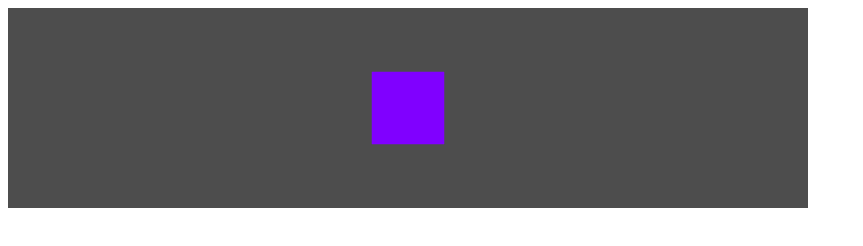
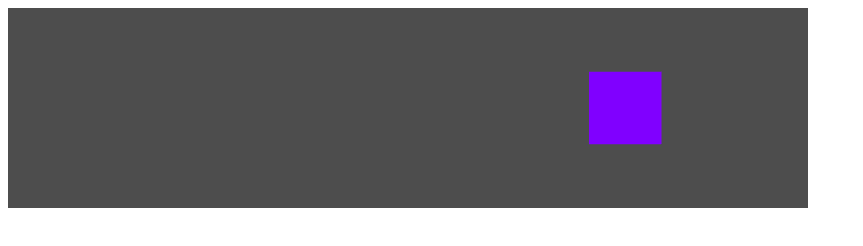
Before and after one commit to hanmomhanda/WebGL-Study, a plain HTML site: page 01-Drawing-a-rect.html in a window 1280 px wide. Shown: the whole page, without its empty margins (0-863 px from the left). Drawn offline with Linux system fonts and the light colour scheme.

Commit message:
직사각형 그리기 refactoring

```diff
--- a/01-Drawing-a-rect.html
+++ b/01-Drawing-a-rect.html
@@ -31,23 +31,17 @@ void main(void) {
 }
 </script>
 <script>
-(function() {
-
-	var modelViewMatrix, projectionMatrix, shaderProgram;
+;(function() {
 
 	var drawWebGL = function() {
-		var canvas, gl, rect;
+		var canvas, gl;
 		canvas = document.getElementById("webgl-canvas"),
-		gl = initWebGL(canvas),
-		rect = createRect(gl);
-
-		initViewport(gl, canvas);
-		initMatrices(canvas);
-		initShader(gl);
-		draw(gl, rect);
+		gl = getWebGLContext(canvas),
+		initViewport(gl, canvas),
+		draw(gl, canvas, createRect(gl), getShaderProgram(gl));
 	},
 
-	initWebGL = function(canvas) {
+	getWebGLContext = function(canvas) {
 		var gl, msg = "Your browser does not support WebGL, or it is not enabled by default.";
 	    try {
 	    		gl = canvas.getContext("experimental-webgl");
@@ -61,6 +55,10 @@ void main(void) {
 	    }
 
         return gl;
+	},
+
+	initViewport = function(gl, canvas) {
+		gl.viewport(0, 0, canvas.width, canvas.height);
 	},
 
 	createRect = function(gl) {
@@ -88,19 +86,6 @@ void main(void) {
 		return rect;
 	},
 
-	initViewport = function(gl, canvas) {
-		gl.viewport(0, 0, canvas.width, canvas.height);
-	},
-
-	initMatrices = function(canvas) {
-		// Create a model view matrix with object at 0, 0, -3.333
-		modelViewMatrix = mat4.create();
-		mat4.translate(modelViewMatrix, modelViewMatrix, [0, 0, -3.333]);
-
-		// Create a project matrix with 45 degree field of view
-		projectionMatrix = mat4.create();
-		mat4.perspective(projectionMatrix, Math.PI / 4, canvas.width / canvas.height, 1, 10000);
-	},
 
 	// shader가 정의된 <script> 태그 안의 내용을 기준으로
 	// shader 객체 생성, 컴파일 및 반환
@@ -138,7 +123,7 @@ void main(void) {
 		return shader;
 	},
 
-	initShader = function(gl) {
+	getShaderProgram = function(gl) {
 		// load and compile the fragment and vertex shader
 		//var fragmentShader = getShader(gl, "fragmentShader");
 		//var vertexShader = getShader(gl, "vertexShader");
@@ -146,8 +131,9 @@ void main(void) {
 		// var vertexShader = createShader(gl, vertexShaderSource, "vertex");
 
 		// shader가 정의된 <script>의 id로 shader 객체를 얻어온다
-		var fragmentShader = getShader(gl, "shader-fs");
-		var vertexShader = getShader(gl, "shader-vs");
+		var fragmentShader = getShader(gl, "shader-fs"),
+			vertexShader = getShader(gl, "shader-vs"),
+			shaderProgram;
 
 		// link them together into a new program
 		shaderProgram = gl.createProgram();
@@ -165,16 +151,41 @@ void main(void) {
 
 		if (!gl.getProgramParameter(shaderProgram, gl.LINK_STATUS)) {
 		    alert("Could not initialise shaders");
+			gl.deleteProgram(shaderProgram);
+			gl.deleteProgram(vertexShader);
+			gl.deleteProgram(fragmentShader);
+		    return null;
 		}
+
+		return shaderProgram;
 	},
 
-	draw = function(gl, objToDraw) {
+	getModelViewMatrix = function() {
+		// Create a model view matrix with object at 0, 0, -3.333
+		modelViewMatrix = mat4.create();
+		mat4.translate(modelViewMatrix, modelViewMatrix, [0, 0, -3.333]);
+		return modelViewMatrix;
+	},
+
+	getProjectionMatrix = function(canvas) {
+		// Create a project matrix with 45 degree field of view
+		var projectionMatrix = mat4.create();
+		mat4.perspective(projectionMatrix, Math.PI / 4, canvas.width / canvas.height, 1, 10000);
+		return projectionMatrix;
+	},
+
+	draw = function(gl, canvas, objToDraw, shaderProgram) {
+		var modelViewMatrix = getModelViewMatrix(),
+			projectionMatrix = getProjectionMatrix(canvas);
 		// clear the background (with black)
 		gl.clearColor(0.3, 0.3, 0.3, 1.0);
 		gl.clear(gl.COLOR_BUFFER_BIT);
 
 		// set the shader to use
 		gl.useProgram(shaderProgram);
+
+		// 좌표계 이동
+		mat4.translate(modelViewMatrix, modelViewMatrix, [3.0, 0.0, 0.0]);
 
 		// connect up the shader parameters: vertex position and projection/model matrices
 		// set the vertex buffer to be drawn
```
